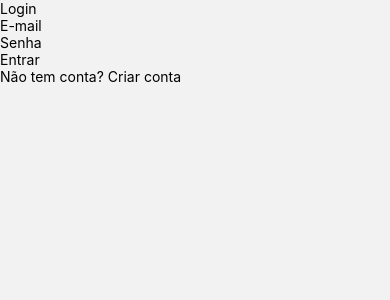
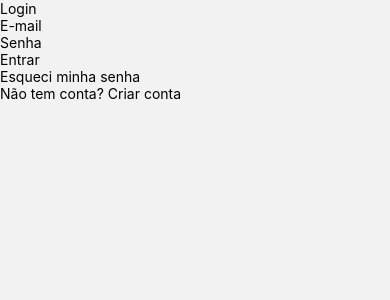
Before and after one commit to RodrisLins87/DSI-, a React Native app: screen /Login in a window 390 px wide. Shown: the top 300 px of the page. Built offline with nearby package versions, Linux system fonts and the light colour scheme; no server answers.

Commit message:
adiciona campo de recuperação de senha à tela de login

```diff
--- a/src/navigation/AppNavigator.tsx
+++ b/src/navigation/AppNavigator.tsx
@@ -7,6 +7,8 @@ import { auth } from '../lib/firebase';
 import LoginScreen from '../screens/Auth/LoginScreen';
 import CadastroScreen from '../screens/Auth/CadastroScreen';
 import HomeScreen from '../screens/Home/HomeScreen';
+import RecuperarSenhaScreen from '../screens/Auth/RecuperarSenhaScreen';
+
 
 const Stack = createNativeStackNavigator();
 
@@ -33,6 +35,10 @@ export default function AppNavigator() {
           <>
             <Stack.Screen name="Login" component={LoginScreen} />
             <Stack.Screen name="Cadastro" component={CadastroScreen} />
+            <Stack.Screen
+              name="RecuperarSenha"
+              component={RecuperarSenhaScreen}
+            />
           </>
         )}
       </Stack.Navigator>
--- a/src/screens/Auth/LoginScreen.tsx
+++ b/src/screens/Auth/LoginScreen.tsx
@@ -28,6 +28,9 @@ export default function LoginScreen({ navigation }: { navigation: any }) {
       <TouchableOpacity onPress={handleLogin} disabled={loading}>
         <Text>{loading ? 'Entrando...' : 'Entrar'}</Text>
       </TouchableOpacity>
+      <TouchableOpacity onPress={() => navigation.navigate('RecuperarSenha')}>
+        <Text>Esqueci minha senha</Text>
+      </TouchableOpacity>
       <TouchableOpacity onPress={() => navigation.navigate('Cadastro')}>
         <Text>Não tem conta? Criar conta</Text>
       </TouchableOpacity>
```
